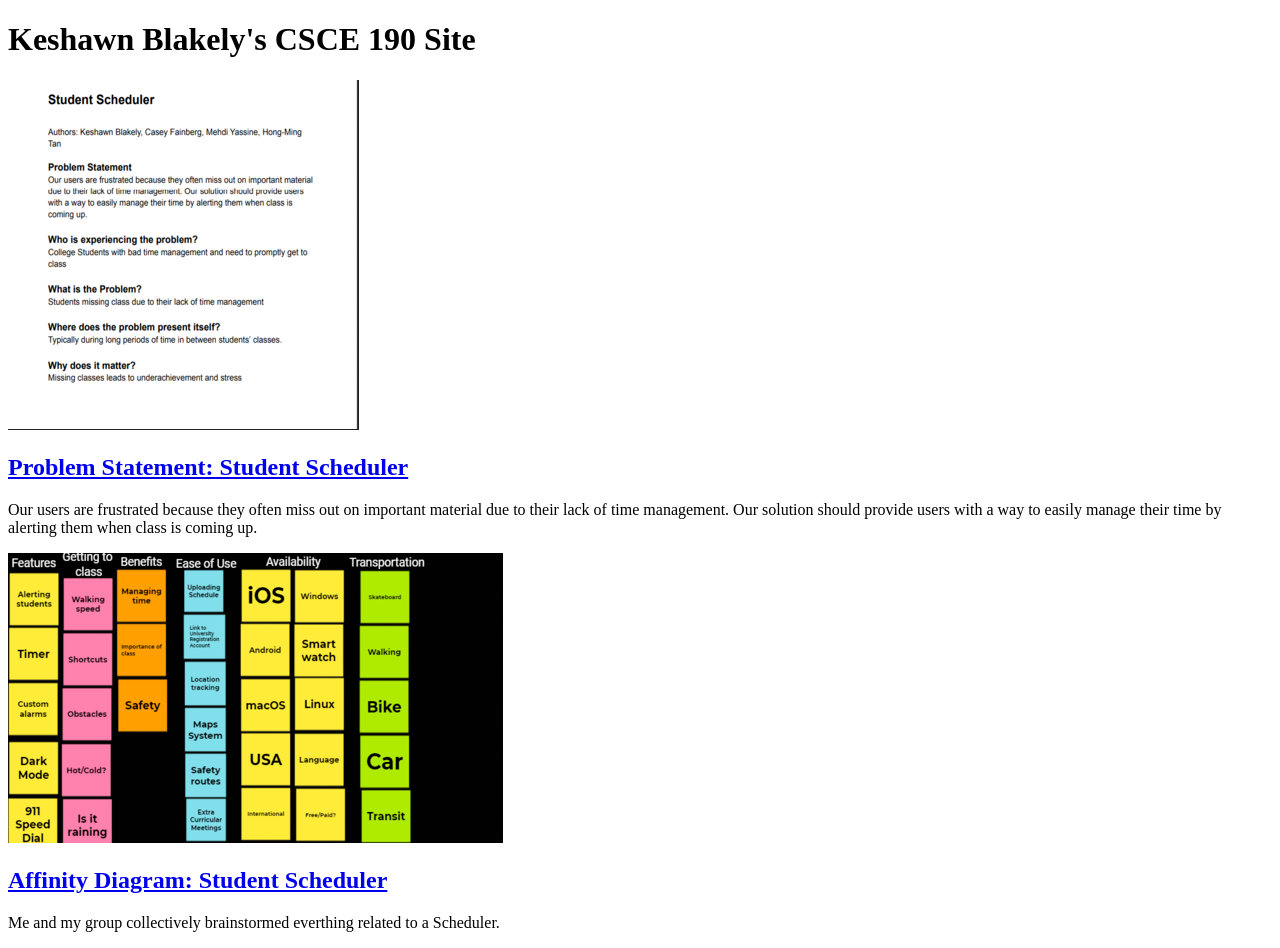
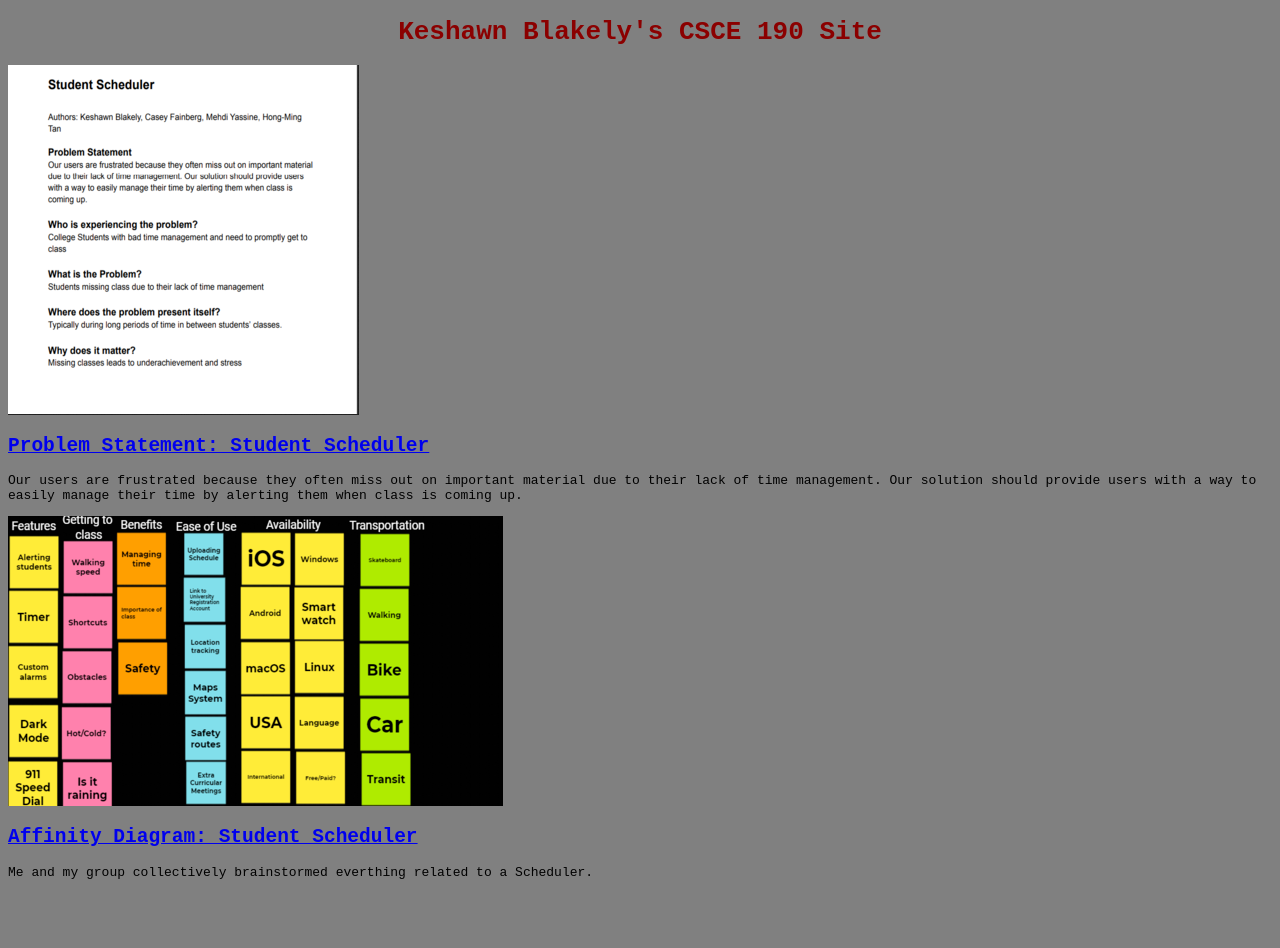
Before and after one commit to Keshawn7B/Keshawn7B.github.io, a plain HTML site: page index.html in a window 1280 px wide. After the commit the page ends 893 px from the top, so only its background shows below. Drawn offline with Linux system fonts and the light colour scheme.

Commit message:
Add files via upload

```diff
--- a/index.html
+++ b/index.html
@@ -2,7 +2,7 @@
 <html>
     <head>
       <title>CSCE 190: Keshawn Blakely  </title>
-
+      <link rel="stylesheet" href="styles.css">
     </head>
     <body>
 
--- /dev/null
+++ b/styles.css
@@ -0,0 +1,8 @@
+body {
+    background:gray;
+    font-family: monospace;
+}
+h1 {
+    color: darkred;
+    text-align: center;
+}
```
Also changed, not shown: 2 other files.
